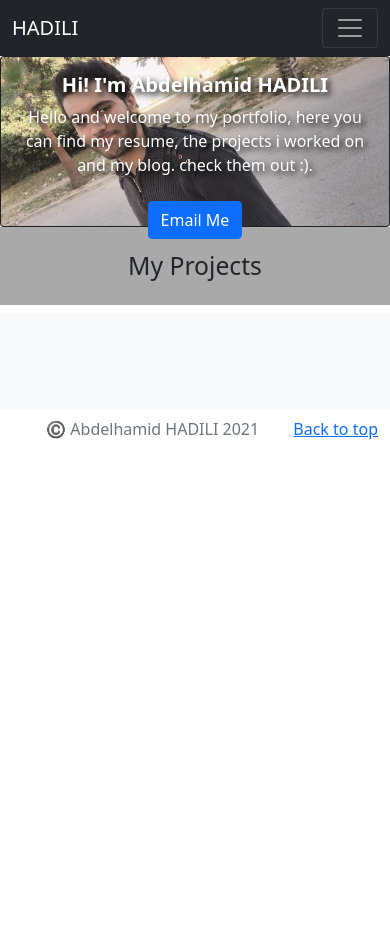
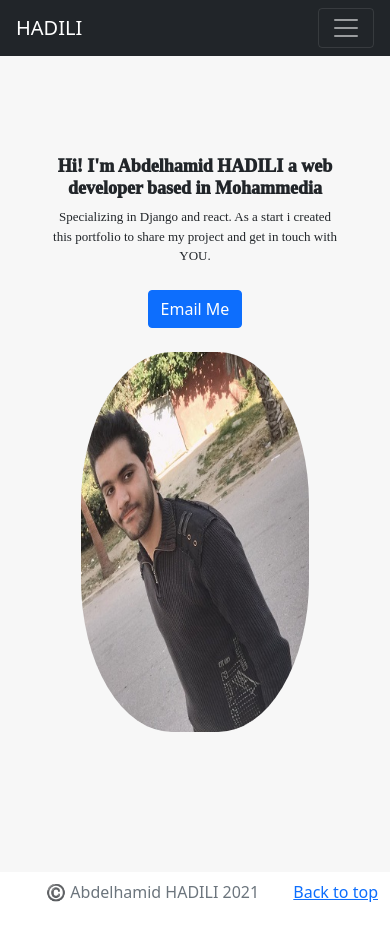
Before and after one commit to HAINSIS/portfolio-project, a Django app: page / in a window 390 px wide. Before the commit the page ends 439 px from the top, so only its background shows below. Run offline with Django 3.2, Linux system fonts and the light colour scheme; data that the repository does not hold is empty; some libraries are stand-ins or nearby versions.

Commit message:
styling the home page and adding a all posts link for the details page

```diff
--- a/blog/static/blog/allblogs.css
+++ b/blog/static/blog/allblogs.css
@@ -1,3 +1,5 @@
+
+
 body {
     font-family: Arial;
     background: #f1f1f1;
@@ -39,7 +41,6 @@ body {
     clear: both;
 }
 
-
 /* Responsive layout - when the screen is less than 800px wide, make the two columns stack on top of each other instead of next to each other */
 @media screen and (max-width: 800px) {
   .row .leftcolumn{
--- a/jobs/models.py
+++ b/jobs/models.py
@@ -6,6 +6,7 @@ class Job(models.Model):
     title = models.CharField(max_length=50, default="new job")
     image = models.ImageField(upload_to='images/')
     summary = models.CharField(max_length=200)
+    github = models.URLField(default="#")
 
     def __str__(self):
         return self.title
--- /dev/null
+++ b/jobs/static/jobs/home.css
@@ -0,0 +1,160 @@
+/* about text */
+#Title {
+    font-family: "Space Mono";
+    font-weight: 1000;
+    font-size:xx-large;
+    font-style: normal;
+}
+
+#Title-text {
+    font-family: "Montserrat";
+    font-weight: 500;
+    font-size: x-large;
+    font-style: normal;
+}
+/* about image */
+.about{
+  display: flex;
+  justify-content: center;
+  padding-top: 100px ;
+  background: #F7F7F7;
+}
+.about .text-box{
+  width: 25%;
+  padding-right: 50px;
+}
+
+
+.about .image{
+  display: flex;
+  width: 25%;
+  align-items: center;
+  justify-content: center;
+}
+.about .image img {
+  width: 300px;
+  height: 380px;
+  border-radius: 40%;
+}
+
+
+
+/*----  JOB cards style  ----*/
+#cards_landscape_wrap-2{
+    text-align: center;
+    background: #F7F7F7;
+  }
+  #cards_landscape_wrap-2 .container{
+    padding-top: 40px;
+    padding-bottom: 100px;
+  }
+  #cards_landscape_wrap-2 a{
+    text-decoration: none;
+    outline: none;
+  }
+  #cards_landscape_wrap-2 .card-flyer {
+    border-radius: 5px;
+  }
+  #cards_landscape_wrap-2 .card-flyer .image-box{
+    background: #ffffff;
+    overflow: hidden;
+    box-shadow: 0px 2px 15px rgba(0, 0, 0, 0.50);
+    border-radius: 5px;
+  }
+  #cards_landscape_wrap-2 .card-flyer .image-box img{
+    -webkit-transition:all .9s ease;
+    -moz-transition:all .9s ease;
+    -o-transition:all .9s ease;
+    -ms-transition:all .9s ease;
+    width: 100%;
+    height: 200px;
+  }
+  #cards_landscape_wrap-2 .card-flyer:hover .image-box img{
+    opacity: 0.7;
+    -webkit-transform:scale(1.15);
+    -moz-transform:scale(1.15);
+    -ms-transform:scale(1.15);
+    -o-transform:scale(1.15);
+    transform:scale(1.15);
+  }
+  #cards_landscape_wrap-2 .card-flyer .text-box{
+    text-align: center;
+  }
+  #cards_landscape_wrap-2 .card-flyer .text-box .text-container{
+    padding: 30px 18px;
+  }
+  #cards_landscape_wrap-2 .card-flyer{
+    background: #FFFFFF;
+    margin-top: 50px;
+    -webkit-transition: all 0.2s ease-in;
+    -moz-transition: all 0.2s ease-in;
+    -ms-transition: all 0.2s ease-in;
+    -o-transition: all 0.2s ease-in;
+    transition: all 0.2s ease-in;
+    box-shadow: 0px 3px 4px rgba(0, 0, 0, 0.40);
+  }
+  #cards_landscape_wrap-2 .card-flyer:hover{
+    background: #fff;
+    box-shadow: 0px 15px 26px rgba(0, 0, 0, 0.50);
+    -webkit-transition: all 0.2s ease-in;
+    -moz-transition: all 0.2s ease-in;
+    -ms-transition: all 0.2s ease-in;
+    -o-transition: all 0.2s ease-in;
+    transition: all 0.2s ease-in;
+    margin-top: 50px;
+  }
+  #cards_landscape_wrap-2 .card-flyer .text-box p{
+    margin-top: 10px;
+    margin-bottom: 0px;
+    padding-bottom: 0px;
+    font-size: 14px;
+    letter-spacing: 1px;
+    color: #000000;
+  }
+  #cards_landscape_wrap-2 .card-flyer .text-box h6{
+    margin-top: 0px;
+    margin-bottom: 4px;
+    font-size: 18px;
+    font-weight: bold;
+    text-transform: uppercase;
+    font-family: 'Roboto Black', sans-serif;
+    letter-spacing: 1px;
+    color: #00acc1;
+  }
+
+  @media screen and (max-width: 800px) {
+    #Title {
+        font-family: "Space Mono";
+        font-weight: 1000;
+        font-size: large;
+        font-style: normal;
+    }
+
+    #Title-text {
+        font-family: "Montserrat";
+        font-weight: 500;
+        font-size: small;
+        font-style: normal;
+    }
+    .about{
+      display: flex;
+      justify-content: space-around;
+      flex-direction: column;
+      align-items: center;
+      padding-top: 100px ;
+    }
+    .about .text-box{
+      width: 75%;
+      display: flex;
+      flex-direction: column;
+      align-items: center;
+      text-align: center;
+      padding-right: unset;
+    }
+    .about .text-box
+
+    .about .image{
+      width: 75%;
+    }
+
+  }
--- a/jobs/templates/jobs/home.html
+++ b/jobs/templates/jobs/home.html
@@ -1,16 +1,17 @@
 <!doctype html>
 <html lang="en">
   <head>
-    {%load static%}
+
     <meta charset="utf-8">
     <meta name="viewport" content="width=device-width, initial-scale=1">
     <meta name="description" content="">
     <meta name="author" content="Mark Otto, Jacob Thornton, and Bootstrap contributors">
     <meta name="generator" content="Hugo 0.88.1">
-
+    {% load static%}
+    <link rel="stylesheet" href="{% static 'jobs/home.css' %}">
 
     <link rel="canonical" href="https://getbootstrap.com/docs/5.1/examples/album/">
-
+    <link rel="stylesheet" href="https://stackpath.bootstrapcdn.com/bootstrap/4.5.0/css/bootstrap.min.css" integrity="sha384-9aIt2nRpC12Uk9gS9baDl411NQApFmC26EwAOH8WgZl5MYYxFfc+NcPb1dKGj7Sk" crossorigin="anonymous">
 
 
     <!-- Bootstrap core CSS -->
@@ -74,34 +75,38 @@
 </header>
 
 <main>
-
-
-  <div class="card bg-dark text-white" style="text-align: center;">
-    <img src="{% static 'resized1.jpg'%}" class="card-img" alt="...">
-    <div class="card-img-overlay" >
-      <h5 class="card-title fw-bolder" style="text-shadow: 3px 3px 6px black;">Hi! I'm Abdelhamid HADILI</h5>
-      <p class="card-text"  style="text-shadow: 3px 3px 6px black;">Hello and welcome to my portfolio, here you can find my resume, the projects i worked on and my blog. check them out :).</p>
+  <div class="about">
+    <div class="text-box">
+      <h5 id="Title"  >Hi! I'm Abdelhamid HADILI a web developer based in Mohammedia</h5>
+      <p  id="Title-text">Specializing in Django and react. As a start i created this portfolio to share my project and get in touch with YOU.</p>
       <p>
         <a target="_blank" href="https://mail.google.com/mail/?view=cm&fs=1&tf=1&to=hadili.Abdelhamid@gmail.com" class="btn btn-primary my-2">Email Me</a>
       </p>
     </div>
+    <div class="image">
+      <img src="{% static 'resized2.jpg'%}" alt="...">
     </div>
-  <h2 class="py-4" style="text-align: center; background-color: darkgray;">My Projects</h2>
-
-  <div class="album py-5 bg-light">
-    <div class="container">
-
-      <div class="row row-cols-1 row-cols-sm-2 row-cols-md-3 g-3">
-            {% for job in jobs.all%}
-                <div class="col d-flex">
-                <div class="card shadow-sm flex-fill">
-                    <img src="{{ job.image.url}}" alt="">
-                    <div class="card-body">
-                      <p class="text-center">{{job.title}}</p>
-                    <p class="card-text">{{job.summary}}</p>
 
   </div>
+         <!-- Topic Cards -->
+         <div id="cards_landscape_wrap-2">
+          <div class="container">
+              <div class="row">
+                {% for job in jobs.all%}
+                  <div class="col-xs-12 col-sm-6 col-md-3 col-lg-3">
+                      <a target="_blank" href="{{ job.github }}">
+                          <div class="card-flyer">
+                              <div class="text-box">
+                                  <div class="image-box">
+                                      <img src="{{ job.image.url}}" alt="" />
                                   </div>
+                                  <div class="text-container">
+                                      <h6>{{job.title}}</h6>
+                                      <p>{{job.summary}}</p>
+                                  </div>
+                              </div>
+                          </div>
+                      </a>
                   </div>
                 {% endfor%}
               </div>
@@ -123,7 +128,9 @@
 
 
 <script src="https://cdn.jsdelivr.net/npm/bootstrap@5.1.3/dist/js/bootstrap.bundle.min.js" integrity="sha384-ka7Sk0Gln4gmtz2MlQnikT1wXgYsOg+OMhuP+IlRH9sENBO0LRn5q+8nbTov4+1p" crossorigin="anonymous"></script>
-
+<script src="https://code.jquery.com/jquery-3.5.1.slim.min.js" integrity="sha384-DfXdz2htPH0lsSSs5nCTpuj/zy4C+OGpamoFVy38MVBnE+IbbVYUew+OrCXaRkfj" crossorigin="anonymous"></script>
+<script src="https://cdn.jsdelivr.net/npm/popper.js@1.16.0/dist/umd/popper.min.js" integrity="sha384-Q6E9RHvbIyZFJoft+2mJbHaEWldlvI9IOYy5n3zV9zzTtmI3UksdQRVvoxMfooAo" crossorigin="anonymous"></script>
+<script src="https://stackpath.bootstrapcdn.com/bootstrap/4.5.0/js/bootstrap.min.js" integrity="sha384-OgVRvuATP1z7JjHLkuOU7Xw704+h835Lr+6QL9UvYjZE3Ipu6Tp75j7Bh/kR0JKI" crossorigin="anonymous"></script>
 
   </body>
 </html>
```
Also changed, not shown: blog/templates/blog/allblogs.html (+6 -2 lines), blog/templates/blog/details.html (+27 -6 lines), restart.txt (added, +9 -0 lines), jobs/migrations/0003_job_github.py (added), portfolio/static/resized2.jpg (added). Lines whose indentation alone changed are shown as unchanged.
